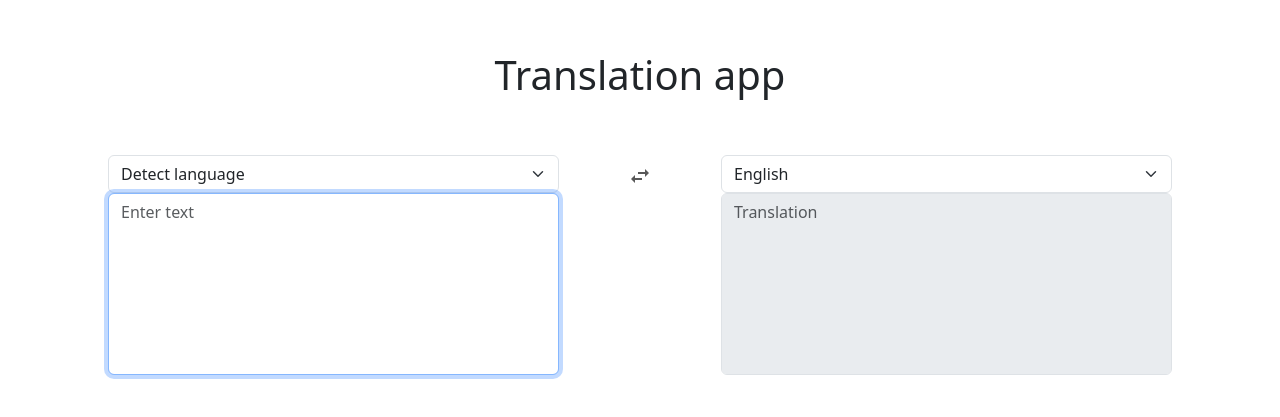
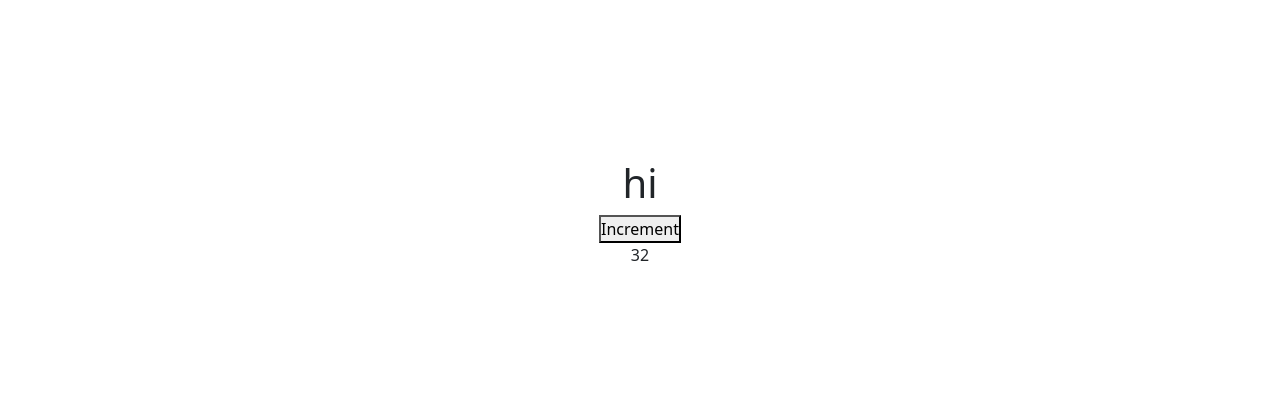
Before and after one commit to J-C-S-V/translation-app, a React (Vite) app: page / in a window 1280 px wide. Shown: the part 187-604 px from the top of the page. Built offline with nearby package versions, Linux system fonts and the light colour scheme.

Commit message:
Update reducer logic

```diff
--- a/src/App.tsx
+++ b/src/App.tsx
@@ -1,94 +1,114 @@
 import "bootstrap/dist/css/bootstrap.min.css";
-import { Container, Row, Col, Button } from "react-bootstrap";
+// import { Container, Row, Col, Button } from "react-bootstrap";
 import "./App.css";
 import { useStore } from "./hooks/useStore";
-import { AUTO_LANGUAGE } from "./constants";
-import { LanguageSelector } from "./components/LanguageSelector";
-import { TextArea } from "./components/TextArea";
-import { useEffect } from "react";
+// import { AUTO_LANGUAGE } from "./constants";
+// import { LanguageSelector } from "./components/LanguageSelector";
+// import { TextArea } from "./components/TextArea";
+import { useEffect, useReducer } from "react";
 import { translate } from "./services/translate";
 import { useDebounce } from "./hooks/useDebounce";
 
+function reducer(state, action) {
+  if (action.type === "increment_age") {
+    console.log("Age incremented");
+  }
+  return { age: state.age + 1 };
+}
+
 function App() {
-  const {
-    isLoading,
-    toLanguage,
-    fromLanguage,
-    fromText,
-    result,
-    interchangeLanguages,
-    setFromLanguage,
-    setToLanguage,
-    setFromText,
-    setResult,
-  } = useStore();
+  const [state, dispatch] = useReducer(reducer, { age: 32 });
 
-  const debouncedText = useDebounce(fromText);
+  const handleClickIncrement = () => {
+    dispatch({ type: "increment_age" });
+  };
 
-  useEffect(() => {
-    if (fromText === "") return;
-    if (debouncedText) {
-      translate({ fromLanguage, toLanguage, text: fromText })
-        .then((result) => {
-          if (result == null) return;
-          setResult(result);
-        })
-        .catch(() => {
-          setResult("Error: ");
-        });
-    }
-  }, [debouncedText]);
+  // const {
+  //   // isLoading,
+  //   toLanguage,
+  //   fromLanguage,
+  //   fromText,
+  //   // result,
+  //   // interchangeLanguages,
+  //   // setFromLanguage,
+  //   // setToLanguage,
+  //   // setFromText,
+  //   setResult,
+  // } = useStore();
+
+  // const debouncedText = useDebounce(fromText);
+
+  // useEffect(() => {
+  //   if (fromText === "") return;
+  //   if (debouncedText) {
+  //     translate({ fromLanguage, toLanguage, text: fromText })
+  //       .then((result) => {
+  //         if (result == null) return;
+  //         setResult(result);
+  //       })
+  //       .catch(() => {
+  //         setResult("Error: ");
+  //       });
+  //   }
+  // }, [debouncedText]);
 
   return (
-    <Container fluid className="container">
-      <h1>Translation app</h1>
+    // <Container fluid className="container">
+    //   <h1>Translation app</h1>
 
-      <Row className="first-row">
-        <Col md={5}>
-          <LanguageSelector
-            onChange={setFromLanguage}
-            type="from"
-            value={fromLanguage}
-          />
-          <TextArea
-            type="from"
-            value={fromText}
-            onChange={setFromText}
-            autofocus={true}
-          />
-        </Col>
-        <Col xs="auto">
-          <Button
-            variant="link"
-            disabled={fromLanguage === AUTO_LANGUAGE}
-            onClick={interchangeLanguages}
-          >
-            <svg
-              width={24}
-              height={24}
-              focusable="false"
-              xmlns="http://www.w3.org/2000/svg"
-              viewBox="0 0 24 24"
-            >
-              <path d="M6.99 11L3 15l3.99 4v-3H14v-2H6.99v-3zM21 9l-3.99-4v3H10v2h7.01v3L21 9z"></path>
-            </svg>
-          </Button>
-        </Col>
-        <Col md={5}>
-          <LanguageSelector
-            onChange={setToLanguage}
-            type="to"
-            value={toLanguage}
-          />
-          <TextArea
-            type="to"
-            isLoading={isLoading}
-            value={result}
-            onChange={setResult}
-          />
-        </Col>
-      </Row>
-    </Container>
+    //   <Row className="first-row">
+    //     <Col md={5}>
+    //       <LanguageSelector
+    //         onChange={setFromLanguage}
+    //         type="from"
+    //         value={fromLanguage}
+    //       />
+    //       <TextArea
+    //         type="from"
+    //         value={fromText}
+    //         onChange={setFromText}
+    //         autofocus={true}
+    //       />
+    //     </Col>
+    //     <Col xs="auto">
+    //       <Button
+    //         variant="link"
+    //         disabled={fromLanguage === AUTO_LANGUAGE}
+    //         onClick={interchangeLanguages}
+    //       >
+    //         <svg
+    //           width={24}
+    //           height={24}
+    //           focusable="false"
+    //           xmlns="http://www.w3.org/2000/svg"
+    //           viewBox="0 0 24 24"
+    //         >
+    //           <path d="M6.99 11L3 15l3.99 4v-3H14v-2H6.99v-3zM21 9l-3.99-4v3H10v2h7.01v3L21 9z"></path>
+    //         </svg>
+    //       </Button>
+    //     </Col>
+    //     <Col md={5}>
+    //       <LanguageSelector
+    //         onChange={setToLanguage}
+    //         type="to"
+    //         value={toLanguage}
+    //       />
+    //       <TextArea
+    //         type="to"
+    //         isLoading={isLoading}
+    //         value={result}
+    //         onChange={setResult}
+    //       />
+    //     </Col>
+    //   </Row>
+    // </Container>
+    <>
+      <h1>hi</h1>
+      <main>
+        <button onClick={handleClickIncrement}>Increment</button>
+        <div>{state.age}</div>
+      </main>
+    </>
   );
 }
 
```
